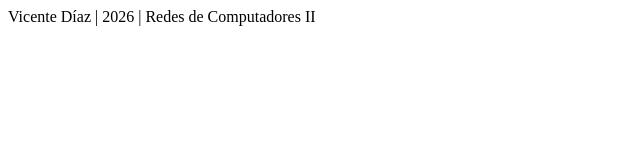
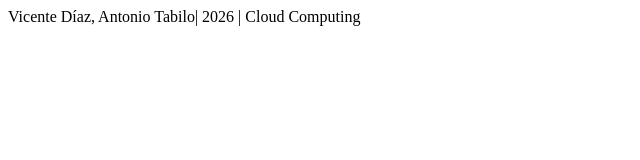
Before and after one commit to vicente3000/Cloud_computing, a plain HTML site: page index.html in a window 1280 px wide. Shown: the whole page, without its empty margins (0-640 px from the left). Drawn offline with Linux system fonts and the light colour scheme.

Commit message:
Update footer credits and course name

```diff
--- a/index.html
+++ b/index.html
@@ -1,3 +1,3 @@
 <footer>
-  Vicente Díaz | 2026 | Redes de Computadores II
+  Vicente Díaz, Antonio Tabilo| 2026 | Cloud Computing
 </footer>
```
